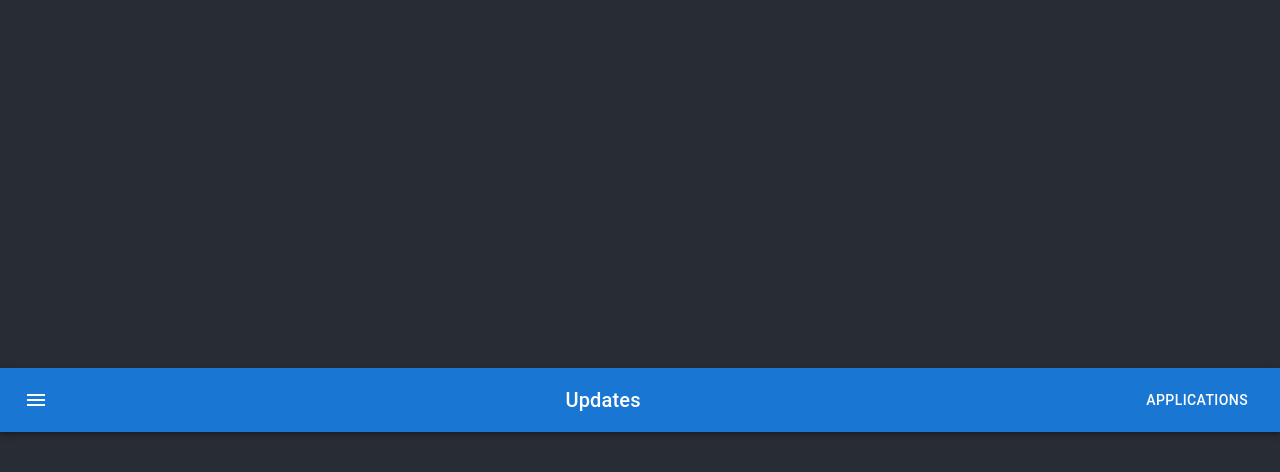
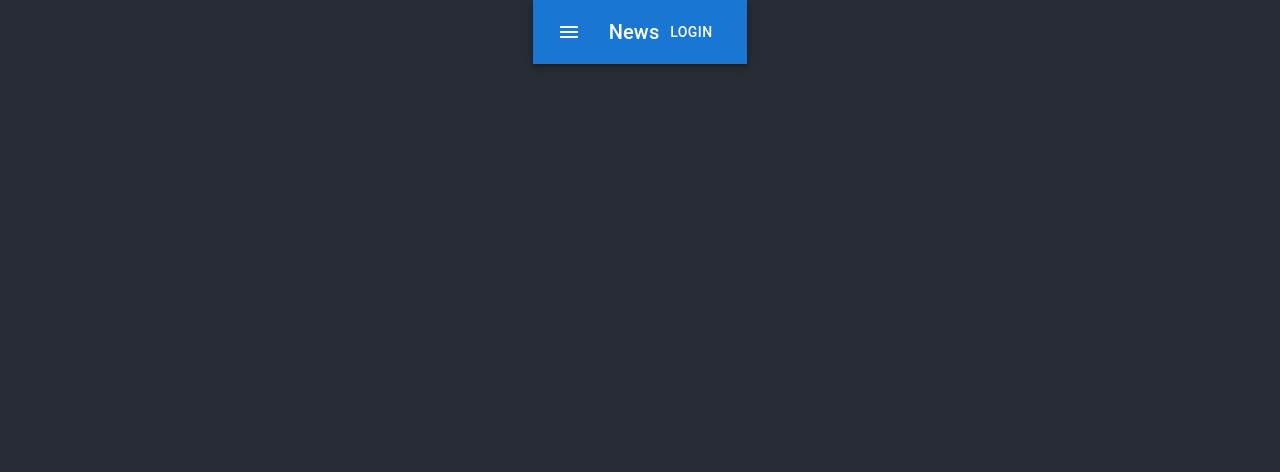
Before and after one commit to dnlstronge/materialuiexample, a React (Create React App) app: page / in a window 1280 px wide. Shown: the top 472 px of the page. Built offline with nearby package versions, Linux system fonts and the light colour scheme.

Commit message:
[x] changed navbar

```diff
--- a/src/App.js
+++ b/src/App.js
@@ -10,9 +10,9 @@ function App() {
     <div className="App">
       <header className="App-header">
       <Typography/>
-        <Box sx={{width: 1}}>
-          <Nav/>
-        </Box>
+
+          <Nav sx={{width: 1}}/>
+
 
       </header>
     </div>
--- a/src/components/Nav/Nav.js
+++ b/src/components/Nav/Nav.js
@@ -1,3 +1,5 @@
+
+
 import * as React from 'react';
 import AppBar from '@mui/material/AppBar';
 import Box from '@mui/material/Box';
@@ -10,24 +12,21 @@ import MenuIcon from '@mui/icons-material/Menu';
 export default function Nav() {
   return (
     <Box sx={{ flexGrow: 1 }}>
-      <AppBar position="static" sx={{
-        width: 1
-      }}>
-        <Toolbar >
+      <AppBar position="static">
+        <Toolbar>
           <IconButton
             size="large"
             edge="start"
             color="inherit"
             aria-label="menu"
-            sx={{ mr: 1,
-                 }}
+            sx={{ mr: 2 }}
           >
             <MenuIcon />
           </IconButton>
           <Typography variant="h6" component="div" sx={{ flexGrow: 1 }}>
-            Updates
+            News
           </Typography>
-          <Button color="inherit">Applications</Button>
+          <Button color="inherit">Login</Button>
         </Toolbar>
       </AppBar>
     </Box>
```
